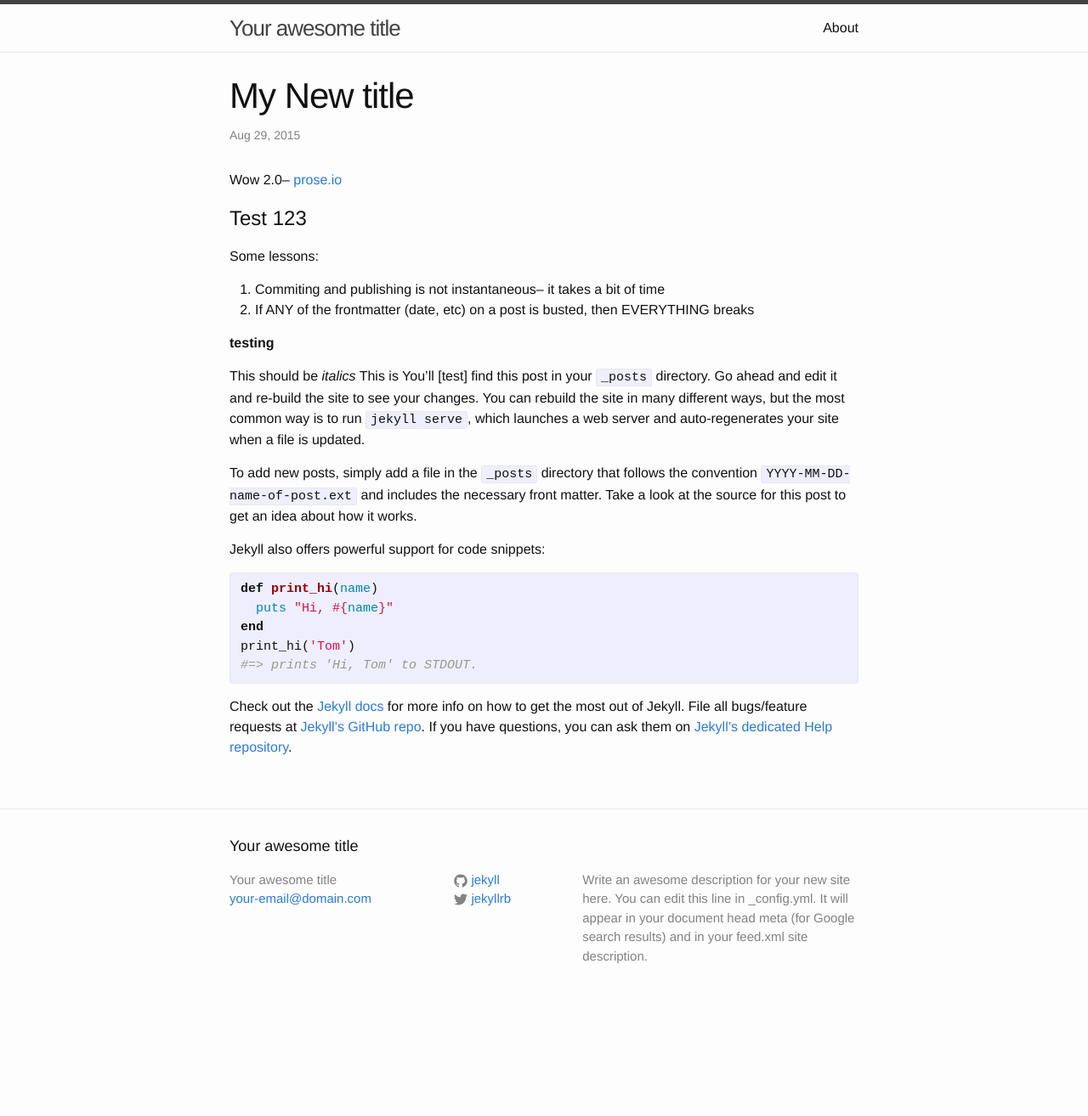
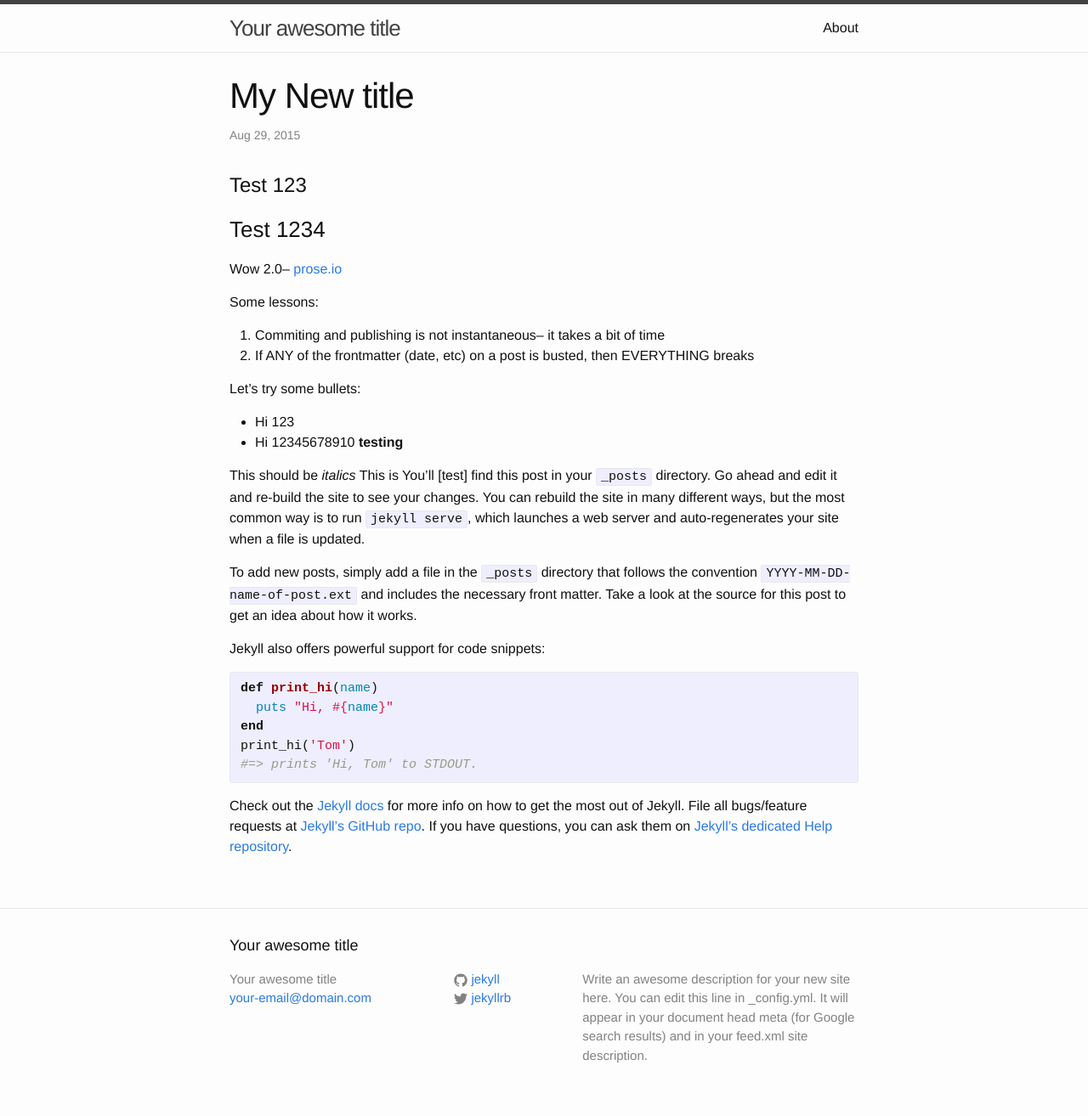
Before and after one commit to valgaze/valgaze.github.io, a Jekyll site: the page built from _posts/2015-08-22-welcome-to-jekyll.markdown, in a window 1280 px wide. Shown: the whole page at 85% size. Built offline with Jekyll 4.4.1, drawn with Linux system fonts in a browser that asks for light colours; before the commit the page ends 1197 px from its top, so only the background shows below that.

Commit message:
Formatting and bullets?

```diff
--- a/_posts/2015-08-22-welcome-to-jekyll.markdown
+++ b/_posts/2015-08-22-welcome-to-jekyll.markdown
@@ -9,17 +9,21 @@ published: true
 
 
 
+#Test 123
+
+###Test 1234
 
 Wow 2.0-- [prose.io](www.prose.io "Prose is amazing")
 
-#Test 123
 
 Some lessons:
 1. Commiting and publishing is not instantaneous-- it takes a bit of time
 2. If ANY of the frontmatter (date, etc) on a post is busted, then EVERYTHING breaks
 
 
-
+Let's try some bullets:
+* Hi 123
+* Hi 12345678910
 __testing__
 
 This should be *italics* This is
```
